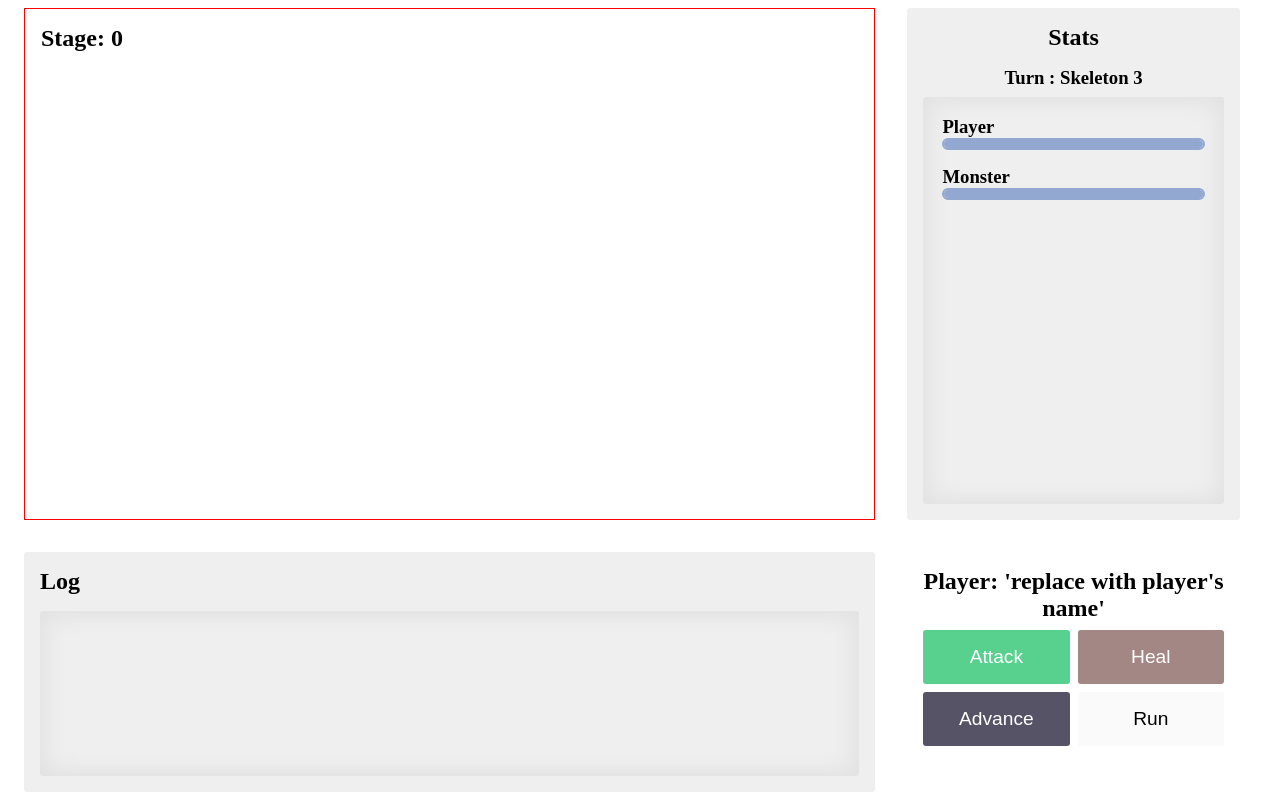
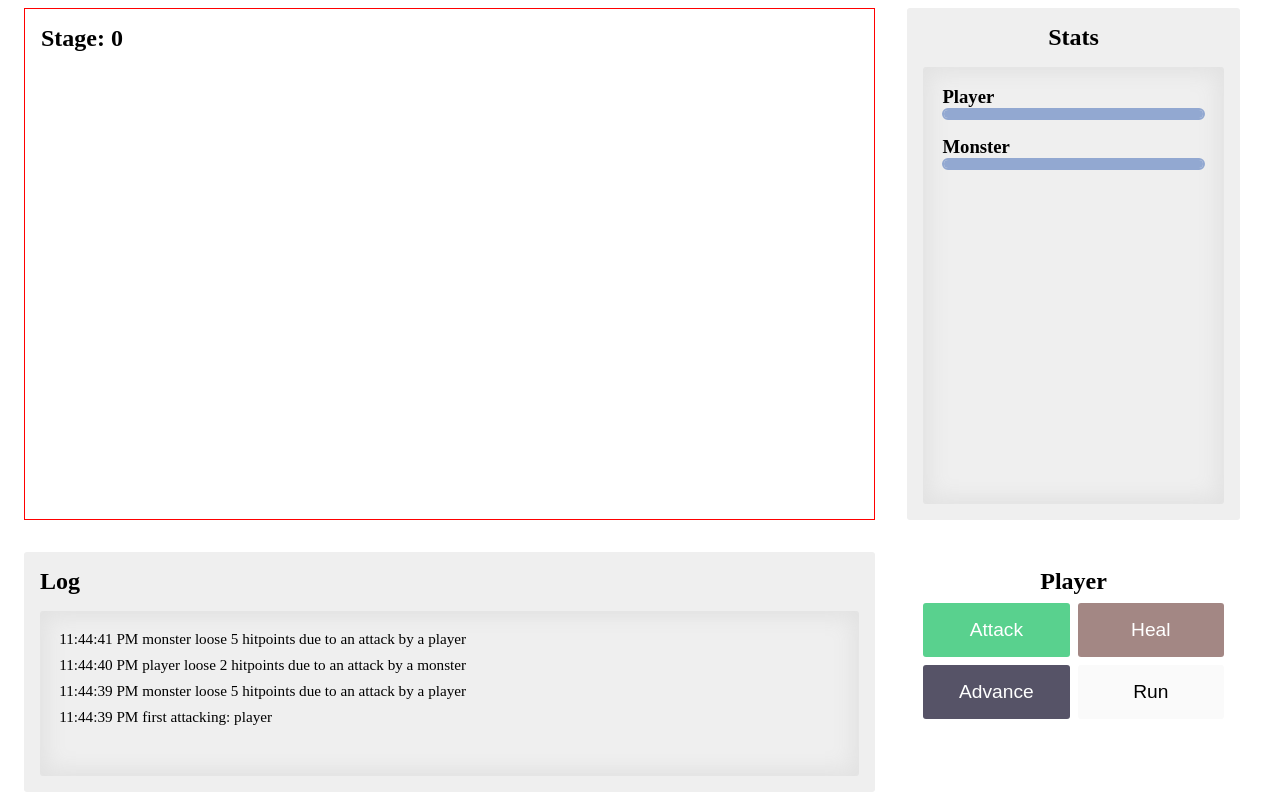
Before and after one commit to iritaca/dnd-slim-version, a React (Create React App) app: page / in a window 1280 px wide. Both pictures are taken after a click on the button "Attack". Built offline with nearby package versions, Linux system fonts and the light colour scheme.

Commit message:
log messages

```diff
--- a/src/Game.tsx
+++ b/src/Game.tsx
@@ -10,6 +10,12 @@ import { sleep } from "./utils/utils";
 export const Game = () => {
   const [player, setPlayer] = useState<Player>(generatePlayer());
   const [monster, setMonster] = useState<Monster>(generateMonster());
+
+  // Adding the initial max life points
+  const { hitpoints: maxPlayerLife } = generatePlayer();
+  const { hitpoints: maxMonsterLife } = generateMonster();
+
+  const [logMessage, setLogMessage] = useState<string[]>([]);
   const [stageWinner, setStageWinner] = useState<BattleWinner>("monster");
   const gameTiles = 3;
   const hasWon = player.position + 1 > gameTiles;
@@ -20,6 +26,11 @@ export const Game = () => {
   useEffect(() => {
     setMonster(generateMonster());
   }, [player.position]);
+
+  const handleMessages = (message: string) => {
+    const dateTime = new Date().toLocaleTimeString();
+    return logMessage.unshift(`${dateTime} ${message}`);
+  };
 
   return (
     <div className={Styles.gameGrid}>
@@ -32,18 +43,16 @@ export const Game = () => {
           <>
             <h2 className={Styles.statsHeader}>Stats </h2>
             <div className={Styles.statsBody}>
-              <h3>Turn : Skeleton 3</h3>
               <div className={Styles.statsContainer}>
                 <VisualHitpoints
                   name={"player"}
                   value={player.hitpoints}
-                  // @Ro: how could we store the initial hitpoints and not the updated value?
-                  maxValue={20}
+                  maxValue={maxPlayerLife}
                 />
                 <VisualHitpoints
                   name={"monster"}
                   value={monster.hitpoints}
-                  maxValue={13}
+                  maxValue={maxMonsterLife}
                 />
               </div>
             </div>
@@ -57,22 +66,34 @@ export const Game = () => {
             setPlayer={setPlayer}
             setMonster={setMonster}
             setStageWinner={setStageWinner}
+            setLogMessage={setLogMessage}
           />
         )}
       </section>
       <section className={Styles.logSection}>
         <h2 className={Styles.title}>Log</h2>
-        <div className={Styles.description}></div>
+        <div className={Styles.description}>
+          {logMessage.map((msg, i) => (
+            <div className={Styles.logMessage} key={i}>
+              {msg}
+            </div>
+          ))}
+        </div>
       </section>
       <section className={Styles.userActionsSection}>
-        <h2>Player: 'replace with player's name'</h2>
+        <h2>Player</h2>
         <div className={Styles.buttonContainer}>
           <button
             className={`${Styles.btn} ${Styles.attack}`}
             onClick={async () => {
-              setStageWinner(
-                await doBattle({ player, monster, setPlayer, setMonster })
-              );
+              const winner = await doBattle({
+                player,
+                monster,
+                setPlayer,
+                setMonster,
+                handleMessages,
+              });
+              setStageWinner(winner);
             }}
             disabled={monster.hitpoints <= 0 || player.hitpoints <= 0 || hasWon}
           >
@@ -87,6 +108,11 @@ export const Game = () => {
               onClick={() => {
                 setPlayer({ ...player, position: player.position + 1 });
                 setStageWinner("monster");
+                handleMessages(
+                  player.position === 2
+                    ? "player win!"
+                    : `player changed to stage ${player.position + 1}`
+                );
               }}
               className={`${Styles.btn} ${Styles.advance}`}
               disabled={stageWinner === "monster"}
@@ -117,10 +143,12 @@ const ResetGame = ({
   setPlayer,
   setMonster,
   setStageWinner,
+  setLogMessage,
 }: {
   setPlayer: React.Dispatch<React.SetStateAction<Player>>;
   setMonster: React.Dispatch<React.SetStateAction<Monster>>;
   setStageWinner: React.Dispatch<React.SetStateAction<BattleWinner>>;
+  setLogMessage: React.Dispatch<React.SetStateAction<string[]>>;
 }) => {
   return (
     <button
@@ -128,6 +156,7 @@ const ResetGame = ({
         setPlayer(generatePlayer());
         setMonster(generateMonster());
         setStageWinner("monster");
+        setLogMessage([]);
       }}
       className={`${Styles.btn} ${Styles.reset}`}
     >
@@ -149,26 +178,47 @@ const doBattle = async ({
   monster,
   setPlayer,
   setMonster,
+  handleMessages,
 }: {
   player: Player;
   monster: Monster;
   setPlayer: React.Dispatch<React.SetStateAction<Player>>;
   setMonster: React.Dispatch<React.SetStateAction<Monster>>;
+  handleMessages: (message: string) => number;
 }): Promise<BattleWinner> => {
   let playerHitpoints = player.hitpoints;
   let monsterHitpoints = monster.hitpoints;
 
-  let whoseAttacking = Math.random() * 1 >= 0.5 ? "monster" : "player";
+  let firstAttacking = Math.random() * 1 >= 0.5 ? "monster" : "player";
+  handleMessages(`first attacking: ${firstAttacking}`);
 
   while (playerHitpoints >= 0 && monsterHitpoints >= 0) {
-    if (whoseAttacking === "monster") {
+    if (firstAttacking === "monster") {
       playerHitpoints -= monster.attackDamage;
       setPlayer({ ...player, hitpoints: playerHitpoints });
+      handleMessages(
+        playerHitpoints >= 0
+          ? `${firstAttacking === "monster" ? "player" : "monster"} loose ${
+              monster.attackDamage
+            } hitpoints due to an attack by a ${firstAttacking}`
+          : `${
+              firstAttacking === "monster" ? "player" : "monster"
+            } was killed by a ${firstAttacking}`
+      );
     } else {
       monsterHitpoints -= player.attackDamage;
       setMonster({ ...monster, hitpoints: monsterHitpoints });
+      handleMessages(
+        monsterHitpoints >= 0
+          ? `${firstAttacking === "monster" ? "player" : "monster"} loose ${
+              player.attackDamage
+            } hitpoints due to an attack by a ${firstAttacking}`
+          : `${
+              firstAttacking === "monster" ? "player" : "monster"
+            } was killed by a ${firstAttacking}`
+      );
     }
-    whoseAttacking = whoseAttacking === "monster" ? "player" : "monster";
+    firstAttacking = firstAttacking === "monster" ? "player" : "monster";
 
     await sleep(1000);
   }
@@ -181,7 +231,9 @@ const VisualHitpoints = ({ name, value, maxValue }: Hitpoints) => {
     <div className={Styles.hitpointsContainer}>
       <h3 className={Styles.user}>{name}</h3>
       <progress
-        className={`${Styles.progress} ${value <= 2 ? Styles.lowHealth : ""}`}
+        className={`${Styles.progress} ${value <= 4 ? Styles.lowHealth : ""} ${
+          value <= 2 ? Styles.aboutToDie : ""
+        }`}
         value={value}
         max={maxValue}
       />
--- a/src/Styles/Game.module.scss
+++ b/src/Styles/Game.module.scss
@@ -34,7 +34,9 @@ $clr-blue_1: #5b9ad2;
 $clr-blue_2: #4164df;
 $clr-blue_3: #92a8d1;
 $clr-purple_1: #5a4bad;
-$clr-magenta_1: #ff6f61;
+$clr-red_1: #ff6f61;
+$clr-red_2: #c34033;
+
 $borderRadius: 3px;
 
 /*#endregion Colors*/
@@ -159,6 +161,12 @@ $borderRadius: 3px;
     padding: 1.2rem;
     box-shadow: inset 0 0 20px 7px $clr-gray_2;
     border-radius: $borderRadius;
+    @include layoutMargin(vertical, 8px);
+    overflow-y: scroll;
+
+    .logMessage {
+      font-size: 0.95rem;
+    }
   }
 }
 /*#endregion Log section*/
@@ -218,7 +226,7 @@ $borderRadius: 3px;
     background-color: $clr-blue_3;
   }
   &.heal {
-    background-color: $clr-magenta_1;
+    background-color: $clr-red_1;
   }
   &.run {
     color: black;
@@ -256,7 +264,12 @@ $borderRadius: 3px;
     }
     &.lowHealth {
       &::-webkit-progress-value {
-        background-color: $clr-magenta_1;
+        background-color: $clr-red_1;
+      }
+    }
+    &.aboutToDie {
+      &::-webkit-progress-value {
+        background-color: $clr-red_2;
       }
     }
   }
```
Also changed, not shown: 1 other file (tests, documents, lock files or other folders).
